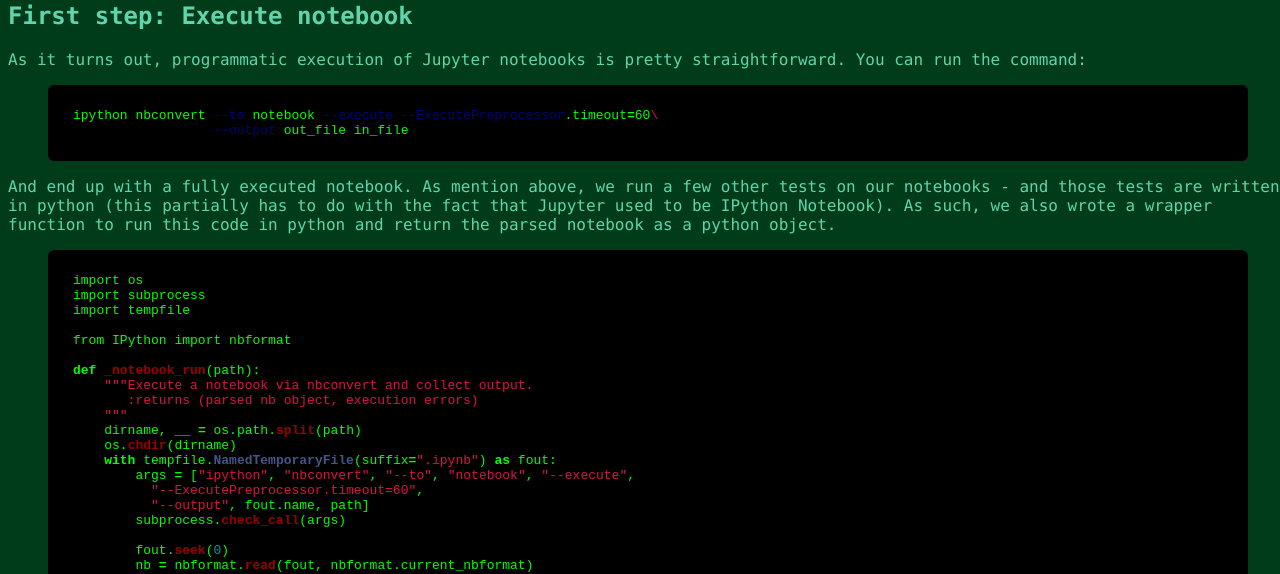
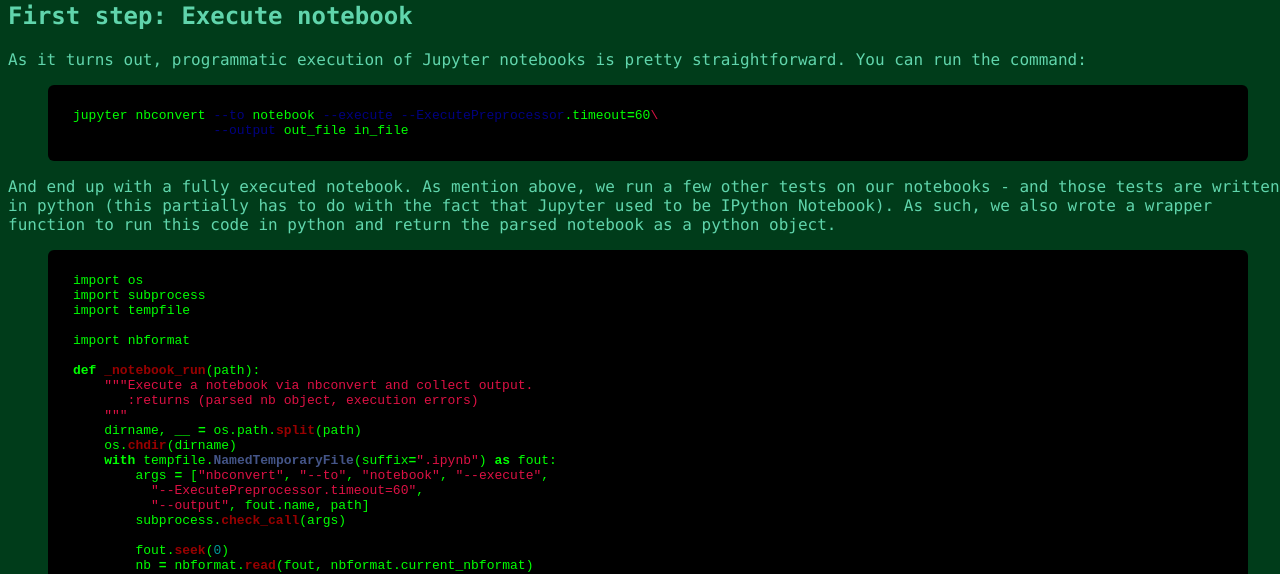
Before and after one commit to cmoscardi/cmoscardi.github.io, a Jekyll site: the page built from _posts/2016-01-18-jupyter-testing.markdown, in a window 1280 px wide. Shown: the part 748-1322 px from the top of the page. Built offline with Jekyll 4.4.1, drawn with Linux system fonts in a browser that asks for light colours; nearby versions of some CDN libraries.

Commit message:
s/ipython/jupyter

```diff
--- a/_posts/2016-01-18-jupyter-testing.markdown
+++ b/_posts/2016-01-18-jupyter-testing.markdown
@@ -28,7 +28,7 @@ In terms of testing code execution, here's what our testing process looks like a
 As it turns out, programmatic execution of Jupyter notebooks is pretty straightforward. You can run the command:
 
 {% highlight bash %}
-ipython nbconvert --to notebook --execute --ExecutePreprocessor.timeout=60\
+jupyter nbconvert --to notebook --execute --ExecutePreprocessor.timeout=60\
                   --output out_file in_file
 {% endhighlight%}
 
@@ -39,7 +39,7 @@ import os
 import subprocess
 import tempfile
 
-from IPython import nbformat
+import nbformat
 
 def _notebook_run(path):
     """Execute a notebook via nbconvert and collect output.
@@ -48,7 +48,7 @@ def _notebook_run(path):
     dirname, __ = os.path.split(path)
     os.chdir(dirname)
     with tempfile.NamedTemporaryFile(suffix=".ipynb") as fout:
-        args = ["ipython", "nbconvert", "--to", "notebook", "--execute",
+        args = ["nbconvert", "--to", "notebook", "--execute",
           "--ExecutePreprocessor.timeout=60",
           "--output", fout.name, path]
         subprocess.check_call(args)
```
